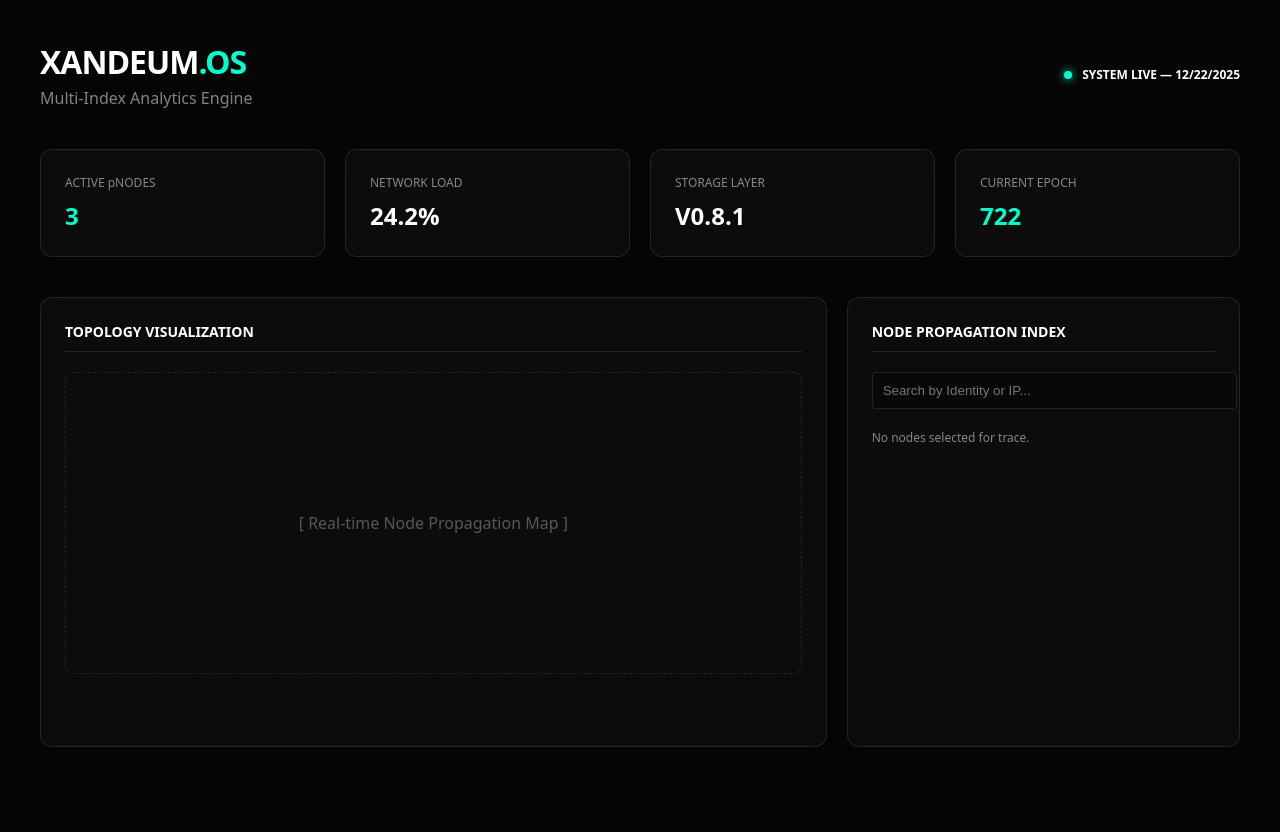
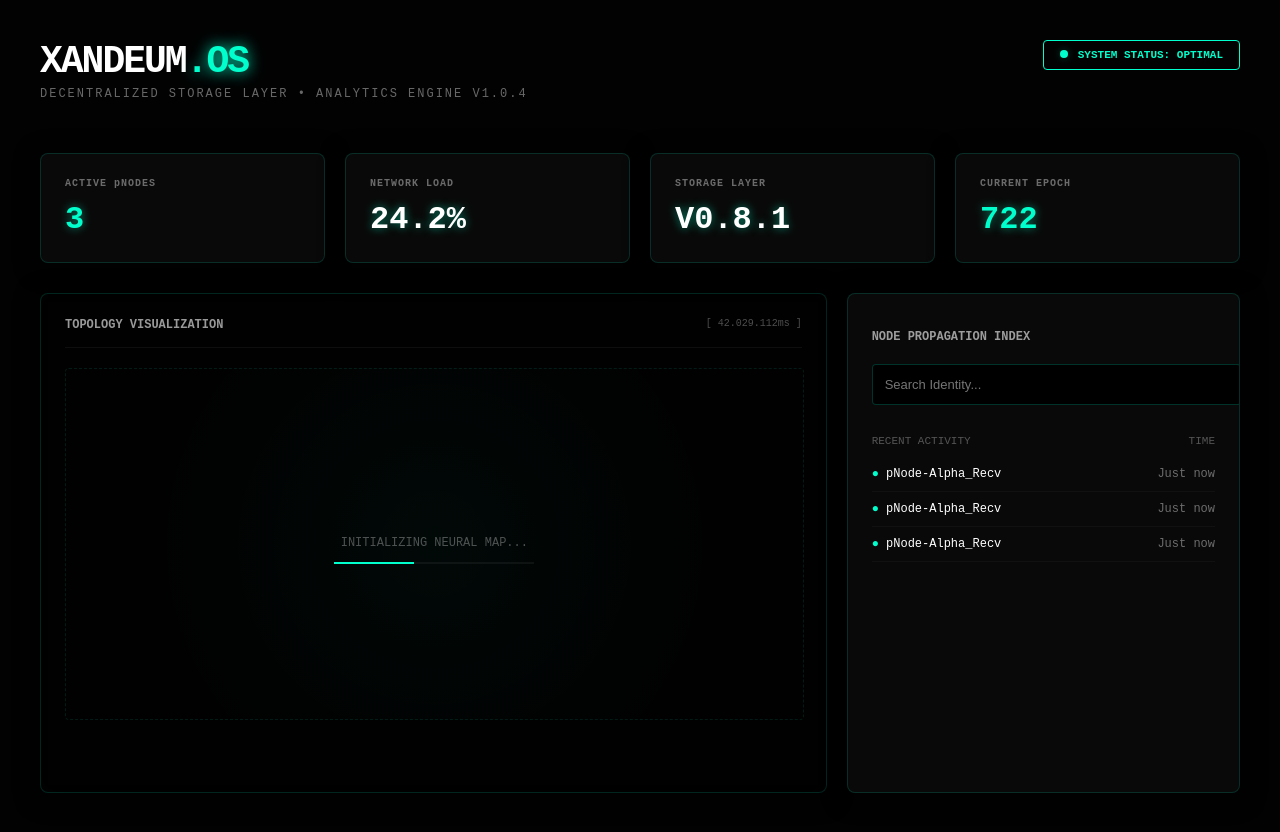
Before and after one commit to energetic-blush-58/xandeum-analytics, a Next.js app: page / in a window 1280 px wide. Shown: the top 832 px of the page. Built offline with nearby package versions, Linux system fonts and the light colour scheme.

Commit message:
Update page.tsx

```diff
--- a/app/page.tsx
+++ b/app/page.tsx
@@ -1,72 +1,99 @@
 import React from 'react';
 
 export default function Home() {
-  const glassStyle = {
-    background: 'rgba(255, 255, 255, 0.03)',
+  const glassPanel = {
+    background: 'rgba(15, 15, 15, 0.6)',
     backdropFilter: 'blur(12px)',
-    border: '1px solid rgba(255, 255, 255, 0.1)',
-    borderRadius: '12px',
+    border: '1px solid rgba(0, 255, 204, 0.15)',
+    borderRadius: '8px',
     padding: '24px',
-    marginBottom: '20px'
+    boxShadow: '0 4px 24px rgba(0, 0, 0, 0.5)',
+    position: 'relative' as 'relative',
+    overflow: 'hidden'
   };
 
   return (
-    <main style={{
-      minHeight: '100vh',
-      backgroundColor: '#050505',
-      color: '#fff',
-      padding: '40px',
-      fontFamily: 'system-ui, sans-serif'
-    }}>
-      {/* Header Section */}
-      <div style={{ display: 'flex', justifyContent: 'space-between', alignItems: 'center', marginBottom: '40px' }}>
+    <main style={{ minHeight: '100vh', backgroundColor: '#020202', color: '#fff', padding: '40px', fontFamily: '"JetBrains Mono", monospace, sans-serif' }}>
+      {/* Dynamic CSS for Animations */}
+      <style>{`
+        @keyframes pulse {
+          0% { box-shadow: 0 0 5px rgba(0, 255, 204, 0.2); }
+          50% { box-shadow: 0 0 20px rgba(0, 255, 204, 0.5); }
+          100% { box-shadow: 0 0 5px rgba(0, 255, 204, 0.2); }
+        }
+        .glow-value { color: #00ffcc; text-shadow: 0 0 10px rgba(0, 255, 204, 0.5); }
+        .grid-bg { background-image: radial-gradient(circle, #111 1px, transparent 1px); background-size: 30px 30px; }
+      `}</style>
+
+      <div className="grid-bg" style={{ position: 'fixed', top: 0, left: 0, right: 0, bottom: 0, zIndex: -1 }}></div>
+
+      {/* Header */}
+      <div style={{ display: 'flex', justifyContent: 'space-between', alignItems: 'flex-start', marginBottom: '40px' }}>
         <div>
-          <h1 style={{ fontSize: '32px', fontWeight: '800', letterSpacing: '-1px', margin: 0 }}>XANDEUM<span style={{ color: '#00ffcc' }}>.OS</span></h1>
-          <p style={{ opacity: 0.5, margin: '4px 0 0 0' }}>Multi-Index Analytics Engine</p>
+          <h1 style={{ fontSize: '38px', margin: 0, fontWeight: '900', letterSpacing: '-2px' }}>
+            XANDEUM<span style={{ color: '#00ffcc', textShadow: '0 0 15px #00ffcc' }}>.OS</span>
+          </h1>
+          <p style={{ opacity: 0.4, fontSize: '12px', textTransform: 'uppercase', letterSpacing: '2px', marginTop: '4px' }}>
+            Decentralized Storage Layer • Analytics Engine v1.0.4
+          </p>
         </div>
-        <div style={{ display: 'flex', alignItems: 'center', gap: '10px' }}>
-          <div style={{ width: '8px', height: '8px', borderRadius: '50%', backgroundColor: '#00ffcc', boxShadow: '0 0 10px #00ffcc' }}></div>
-          <span style={{ fontSize: '12px', fontWeight: '600' }}>SYSTEM LIVE — 12/22/2025</span>
+        <div style={{ padding: '8px 16px', border: '1px solid #00ffcc', borderRadius: '4px', color: '#00ffcc', fontSize: '11px', fontWeight: 'bold' }}>
+          <span style={{ animation: 'pulse 2s infinite', display: 'inline-block', width: '8px', height: '8px', backgroundColor: '#00ffcc', borderRadius: '50%', marginRight: '10px' }}></span>
+          SYSTEM STATUS: OPTIMAL
         </div>
       </div>
 
-      {/* Top Stats Row */}
-      <div style={{ display: 'grid', gridTemplateColumns: 'repeat(4, 1fr)', gap: '20px', marginBottom: '20px' }}>
-        <div style={glassStyle}>
-          <div style={{ fontSize: '12px', opacity: 0.5, marginBottom: '8px' }}>ACTIVE pNODES</div>
-          <div style={{ fontSize: '24px', fontWeight: 'bold', color: '#00ffcc' }}>3</div>
-        </div>
-        <div style={glassStyle}>
-          <div style={{ fontSize: '12px', opacity: 0.5, marginBottom: '8px' }}>NETWORK LOAD</div>
-          <div style={{ fontSize: '24px', fontWeight: 'bold' }}>24.2%</div>
-        </div>
-        <div style={glassStyle}>
-          <div style={{ fontSize: '12px', opacity: 0.5, marginBottom: '8px' }}>STORAGE LAYER</div>
-          <div style={{ fontSize: '24px', fontWeight: 'bold' }}>V0.8.1</div>
-        </div>
-        <div style={glassStyle}>
-          <div style={{ fontSize: '12px', opacity: 0.5, marginBottom: '8px' }}>CURRENT EPOCH</div>
-          <div style={{ fontSize: '24px', fontWeight: 'bold', color: '#00ffcc' }}>722</div>
-        </div>
+      {/* Stats Grid */}
+      <div style={{ display: 'grid', gridTemplateColumns: 'repeat(4, 1fr)', gap: '20px', marginBottom: '30px' }}>
+        {[
+          { label: 'ACTIVE pNODES', value: '3', color: '#00ffcc' },
+          { label: 'NETWORK LOAD', value: '24.2%', color: '#fff' },
+          { label: 'STORAGE LAYER', value: 'V0.8.1', color: '#fff' },
+          { label: 'CURRENT EPOCH', value: '722', color: '#00ffcc' }
+        ].map((stat, i) => (
+          <div key={i} style={glassPanel}>
+            <div style={{ fontSize: '10px', opacity: 0.4, fontWeight: 'bold', marginBottom: '12px', letterSpacing: '1px' }}>{stat.label}</div>
+            <div className="glow-value" style={{ fontSize: '32px', fontWeight: '800', color: stat.color }}>{stat.value}</div>
+          </div>
+        ))}
       </div>
 
-      {/* Main Content Area */}
+      {/* Main Visuals */}
       <div style={{ display: 'grid', gridTemplateColumns: '2fr 1fr', gap: '20px' }}>
-        <div style={{ ...glassStyle, minHeight: '400px' }}>
-          <h3 style={{ margin: '0 0 20px 0', fontSize: '14px', borderBottom: '1px solid rgba(255,255,255,0.1)', paddingBottom: '10px' }}>TOPOLOGY VISUALIZATION</h3>
-          <div style={{ height: '300px', display: 'flex', alignItems: 'center', justifyContent: 'center', border: '1px dashed rgba(255,255,255,0.1)', borderRadius: '8px' }}>
-            <p style={{ opacity: 0.3 }}>[ Real-time Node Propagation Map ]</p>
+        <div style={{ ...glassPanel, height: '450px', background: 'rgba(0,0,0,0.4)' }}>
+          <div style={{ display: 'flex', justifyContent: 'space-between', borderBottom: '1px solid rgba(255,255,255,0.05)', paddingBottom: '15px', marginBottom: '20px' }}>
+            <span style={{ fontSize: '12px', fontWeight: 'bold', opacity: 0.6 }}>TOPOLOGY VISUALIZATION</span>
+            <span style={{ fontSize: '10px', opacity: 0.3 }}>[ 42.029.112ms ]</span>
+          </div>
+          <div style={{ height: '350px', width: '100%', border: '1px dashed rgba(0, 255, 204, 0.1)', borderRadius: '4px', display: 'flex', alignItems: 'center', justifyContent: 'center', background: 'radial-gradient(circle, rgba(0,255,204,0.03) 0%, transparent 70%)' }}>
+             <div style={{ textAlign: 'center' }}>
+                <p style={{ fontSize: '12px', opacity: 0.3 }}>INITIALIZING NEURAL MAP...</p>
+                <div style={{ width: '200px', height: '2px', background: 'rgba(255,255,255,0.05)', marginTop: '10px' }}>
+                  <div style={{ width: '40%', height: '100%', background: '#00ffcc' }}></div>
+                </div>
+             </div>
           </div>
         </div>
 
-        <div style={glassStyle}>
-          <h3 style={{ margin: '0 0 20px 0', fontSize: '14px', borderBottom: '1px solid rgba(255,255,255,0.1)', paddingBottom: '10px' }}>NODE PROPAGATION INDEX</h3>
+        <div style={glassPanel}>
+          <h3 style={{ fontSize: '12px', fontWeight: 'bold', opacity: 0.6, marginBottom: '20px' }}>NODE PROPAGATION INDEX</h3>
           <input
             type="text"
-            placeholder="Search by Identity or IP..."
-            style={{ width: '100%', background: 'rgba(0,0,0,0.3)', border: '1px solid rgba(255,255,255,0.1)', padding: '10px', borderRadius: '4px', color: 'white', marginBottom: '20px' }}
+            placeholder="Search Identity..."
+            style={{ width: '100%', background: '#000', border: '1px solid rgba(0,255,204,0.2)', padding: '12px', borderRadius: '4px', color: '#fff', fontSize: '13px', outline: 'none' }}
           />
-          <div style={{ fontSize: '12px', opacity: 0.5 }}>No nodes selected for trace.</div>
+          <div style={{ marginTop: '30px' }}>
+            <div style={{ display: 'flex', justifyContent: 'space-between', fontSize: '11px', opacity: 0.3, marginBottom: '10px' }}>
+              <span>RECENT ACTIVITY</span>
+              <span>TIME</span>
+            </div>
+            {[1, 2, 3].map(item => (
+              <div key={item} style={{ display: 'flex', justifyContent: 'space-between', fontSize: '12px', padding: '10px 0', borderBottom: '1px solid rgba(255,255,255,0.03)' }}>
+                <span style={{ color: '#00ffcc' }}>● <span style={{ color: '#fff' }}>pNode-Alpha_Recv</span></span>
+                <span style={{ opacity: 0.4 }}>Just now</span>
+              </div>
+            ))}
+          </div>
         </div>
       </div>
     </main>
```
